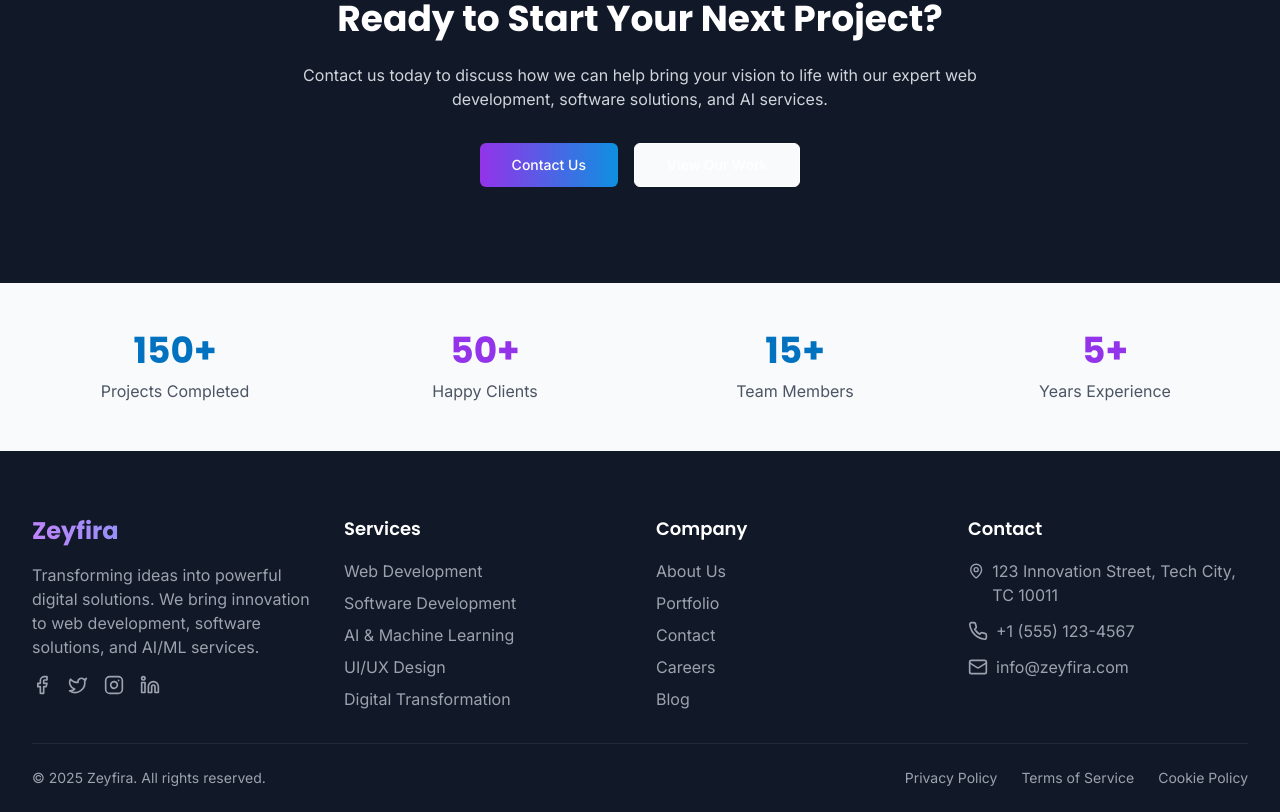
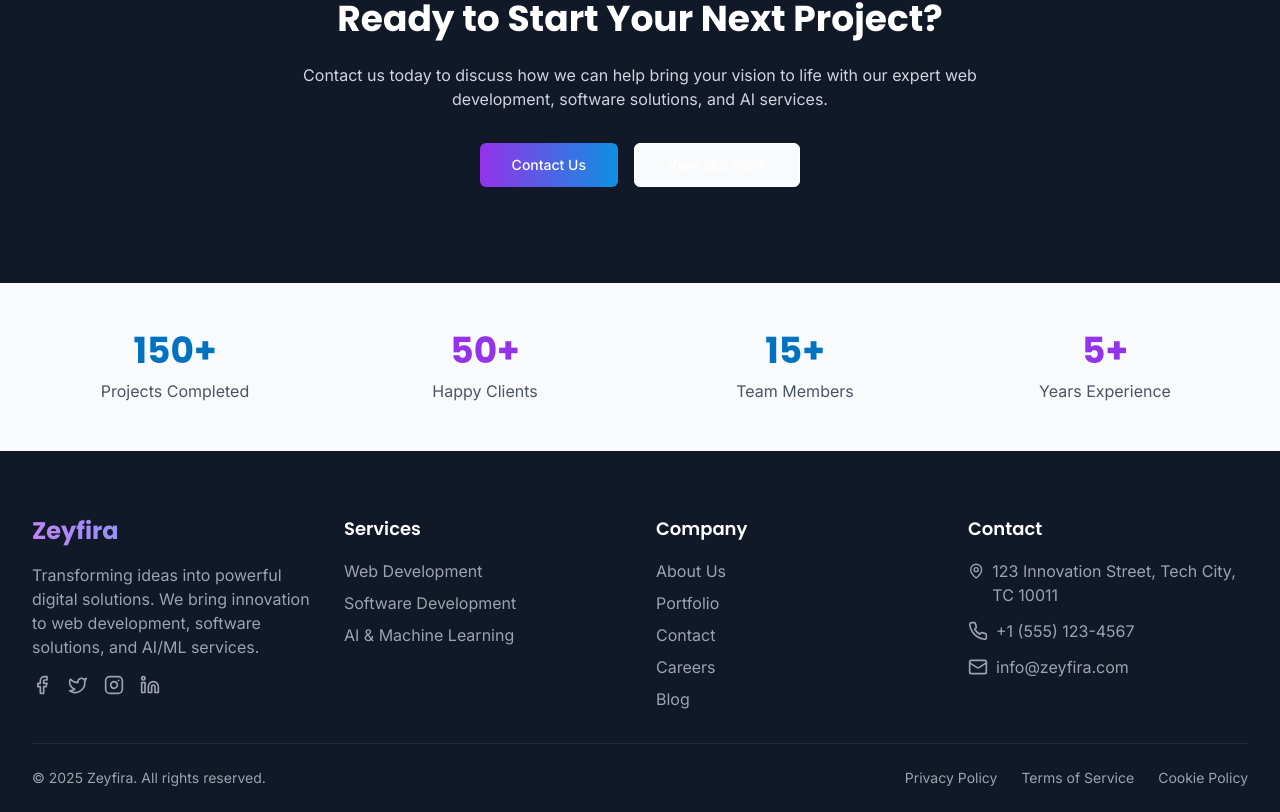
Before and after one commit to bharaniaa/zeyfira-dreamscape, a React (Vite) app: page / in a window 1280 px wide. Shown: the part 2581-3393 px from the top of the page. Built offline with nearby package versions, Linux system fonts and the light colour scheme.

Commit message:
Remove services from footer
Remove UI/UX Design and Digital Transformation from the services list in the footer.

```diff
--- a/src/components/layout/Footer.tsx
+++ b/src/components/layout/Footer.tsx
@@ -42,12 +42,6 @@ const Footer = () => {
               </li>
               <li>
                 <Link to="/services" className="text-gray-400 hover:text-white transition-colors">AI & Machine Learning</Link>
-              </li>
-              <li>
-                <Link to="/services" className="text-gray-400 hover:text-white transition-colors">UI/UX Design</Link>
-              </li>
-              <li>
-                <Link to="/services" className="text-gray-400 hover:text-white transition-colors">Digital Transformation</Link>
               </li>
             </ul>
           </div>
```
